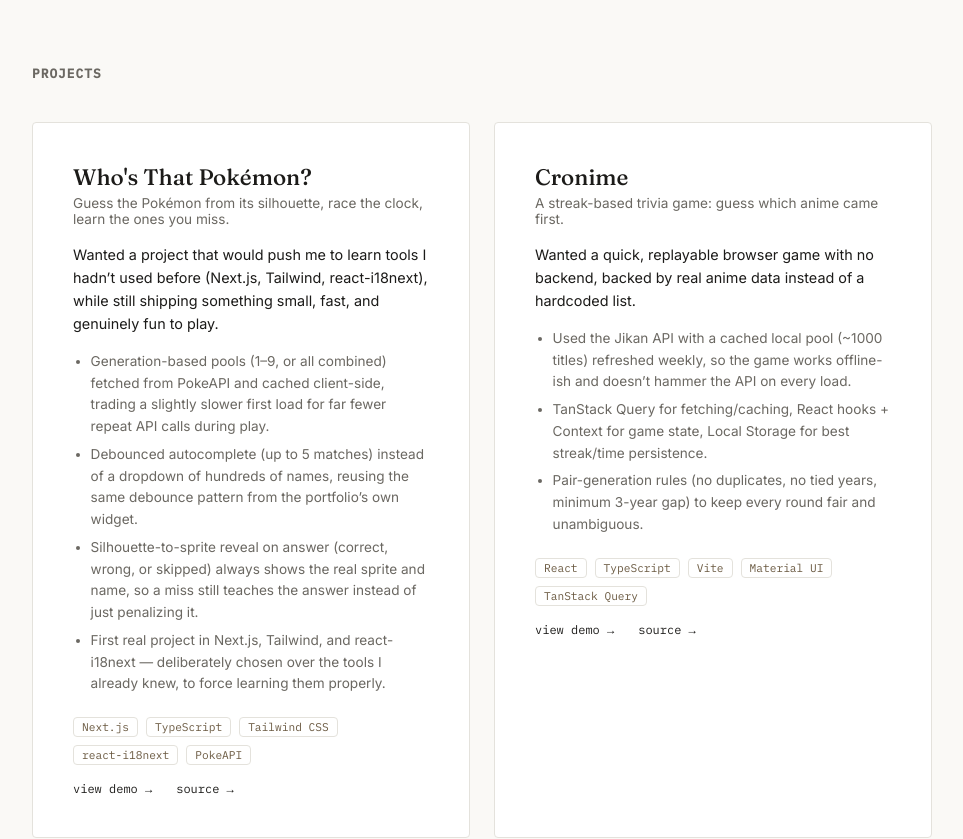
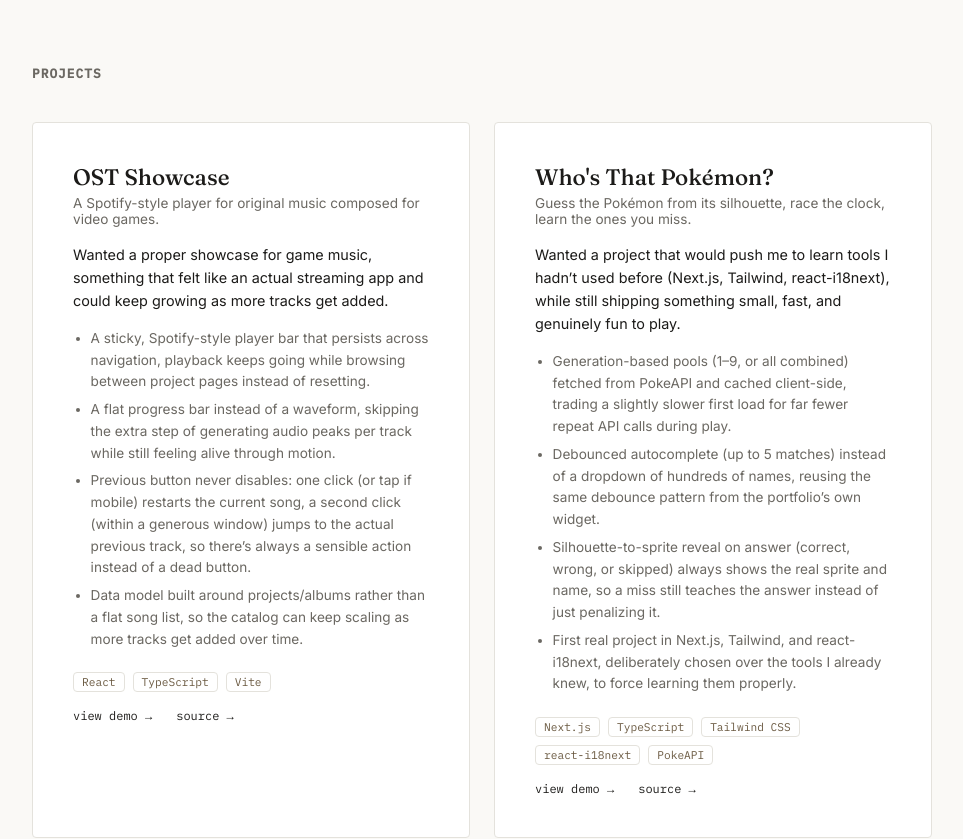
Before and after one commit to MechiValle/portfolio, a React (Vite) app: page / in a window 1280 px wide. Shown: the part 340-1179 px from the top of the page, without its empty margins (158-1121 px from the left). Built offline with nearby package versions, Linux system fonts and the light colour scheme.

Commit message:
bug fixes

```diff
--- a/src/data/projects.ts
+++ b/src/data/projects.ts
@@ -1,6 +1,43 @@
 import type { Project } from '../types/project';
 
 export const projects: Project[] = [
+  {
+    id: 'ost-showcase',
+    title: {
+      en: 'OST Showcase',
+      es: 'Biblioteca Musical',
+    },
+    tagline: {
+      en: 'A Spotify-style player for original music composed for video games.',
+      es: 'Un reproductor estilo Spotify para música original compuesta para videojuegos.',
+    },
+    problem: {
+      en: 'Wanted a proper showcase for game music, something that felt like an actual streaming app and could keep growing as more tracks get added.',
+      es: 'Quería una vidriera real para música de videojuegos, algo que se sintiera como una app de streaming real y que pudiera seguir creciendo con más canciones.',
+    },
+    decisions: [
+      {
+        en: 'A sticky, Spotify-style player bar that persists across navigation, playback keeps going while browsing between project pages instead of resetting.',
+        es: 'Una barra de reproducción fija estilo Spotify que persiste al navegar, la reproducción sigue mientras se recorren las páginas de proyectos en vez de reiniciarse.',
+      },
+      {
+        en: 'A flat progress bar instead of a waveform, skipping the extra step of generating audio peaks per track while still feeling alive through motion.',
+        es: 'Una barra de progreso plana en vez de un waveform, evitando el paso extra de generar picos de audio por canción, sin perder sensación de vida gracias al movimiento.',
+      },
+      {
+        en: 'Previous button never disables: one click (or tap if mobile) restarts the current song, a second click (within a generous window) jumps to the actual previous track, so there\u2019s always a sensible action instead of a dead button.',
+        es: 'El botón Anterior nunca se deshabilita: un click (o tap en mobile) reinicia la canción actual, un segundo click (con una ventana de tiempo generosa) pasa a la canción anterior real, siempre hay una acción sensata en vez de un botón muerto.',
+      },
+      {
+        en: 'Data model built around projects/albums rather than a flat song list, so the catalog can keep scaling as more tracks get added over time.',
+        es: 'Modelo de datos organizado por proyectos/álbumes en vez de una lista plana de canciones, para que el catálogo pueda seguir creciendo con el tiempo.',
+      },
+    ],
+    stack: ['React', 'TypeScript', 'Vite'],
+    demoUrl: 'https://mechivalle.github.io/ost-showcase/',
+    repoUrl: 'https://github.com/MechiValle/ost-showcase/',
+  },
+
   {
     id: 'dat-pokemon',
     title: {
@@ -29,8 +66,8 @@
         es: 'Al responder (bien, mal o pasando) siempre se revela el sprite real y el nombre, así un error también enseña la respuesta en vez de solo penalizar.',
       },
       {
-        en: 'First real project in Next.js, Tailwind, and react-i18next \u2014 deliberately chosen over the tools I already knew, to force learning them properly.',
-        es: 'Primer proyecto real con Next.js, Tailwind y react-i18next, elegidos a propósito por sobre las herramientas que ya conocía, para aprenderlas en serio.',
+        en: 'First real project in Next.js, Tailwind, and react-i18next, deliberately chosen over the tools I already knew, to force learning them properly.',
+        es: 'Primer proyecto real con Next.js, Tailwind y react-i18next, elegidos a propósito por sobre las herramientas que ya conocía para aprenderlas en serio.',
       },
     ],
     stack: ['Next.js', 'TypeScript', 'Tailwind CSS', 'react-i18next', 'PokeAPI'],
```
